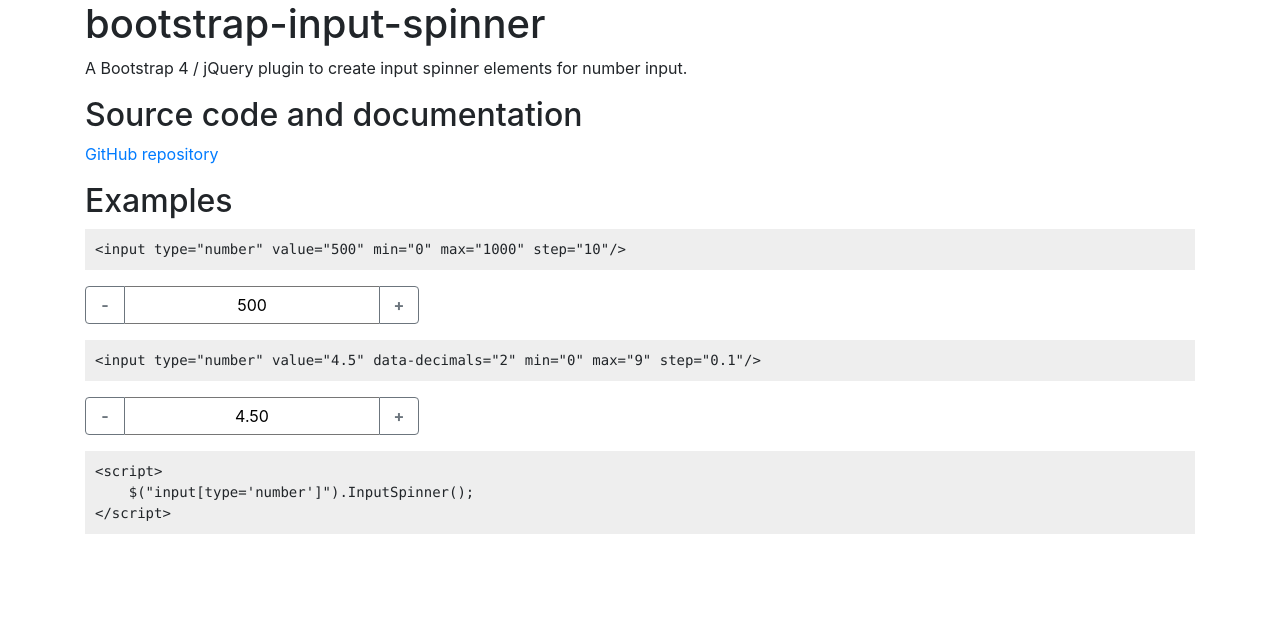
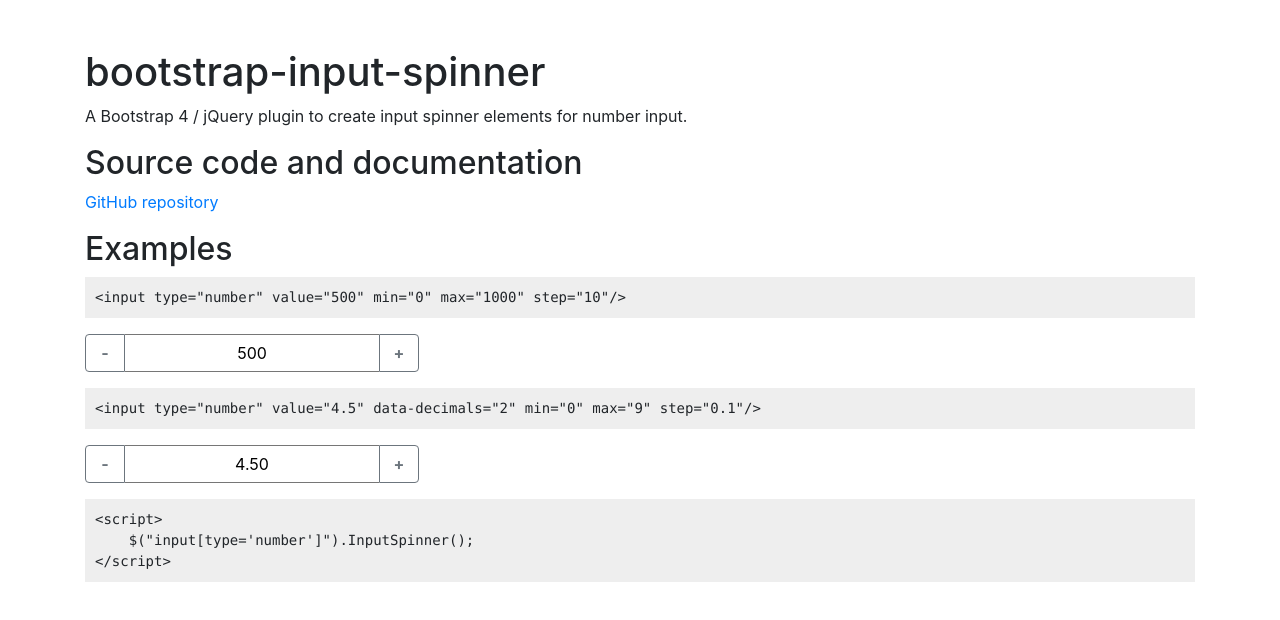
Before and after one commit to shaack/bootstrap-input-spinner, a website: page index.html in a window 1280 px wide. Drawn offline with nearby package versions, Linux system fonts and the light colour scheme.

Commit message:
Demo page styling

```diff
--- a/index.html
+++ b/index.html
@@ -16,9 +16,9 @@
     </style>
 </head>
 <body>
-<section class="container">
-    <h1>bootstrap-input-spinner</h1>
-    <p>
+<section class="container pt-5">
+    <h1 class="alert-heading">bootstrap-input-spinner</h1>
+    <p class="mb-3">
         A Bootstrap 4 / jQuery plugin to create input spinner elements for number input.
     </p>
     <h2>Source code and documentation</h2>
```
